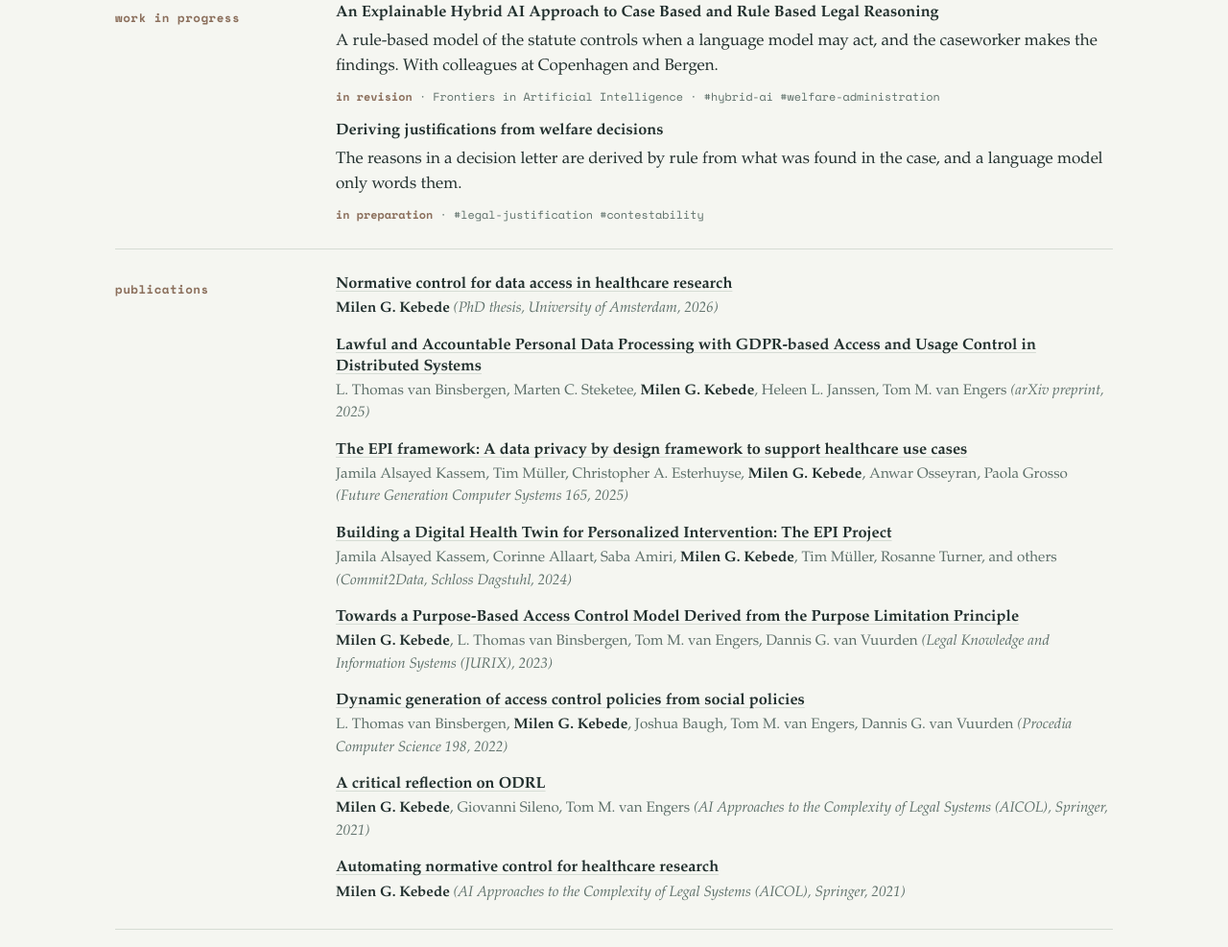
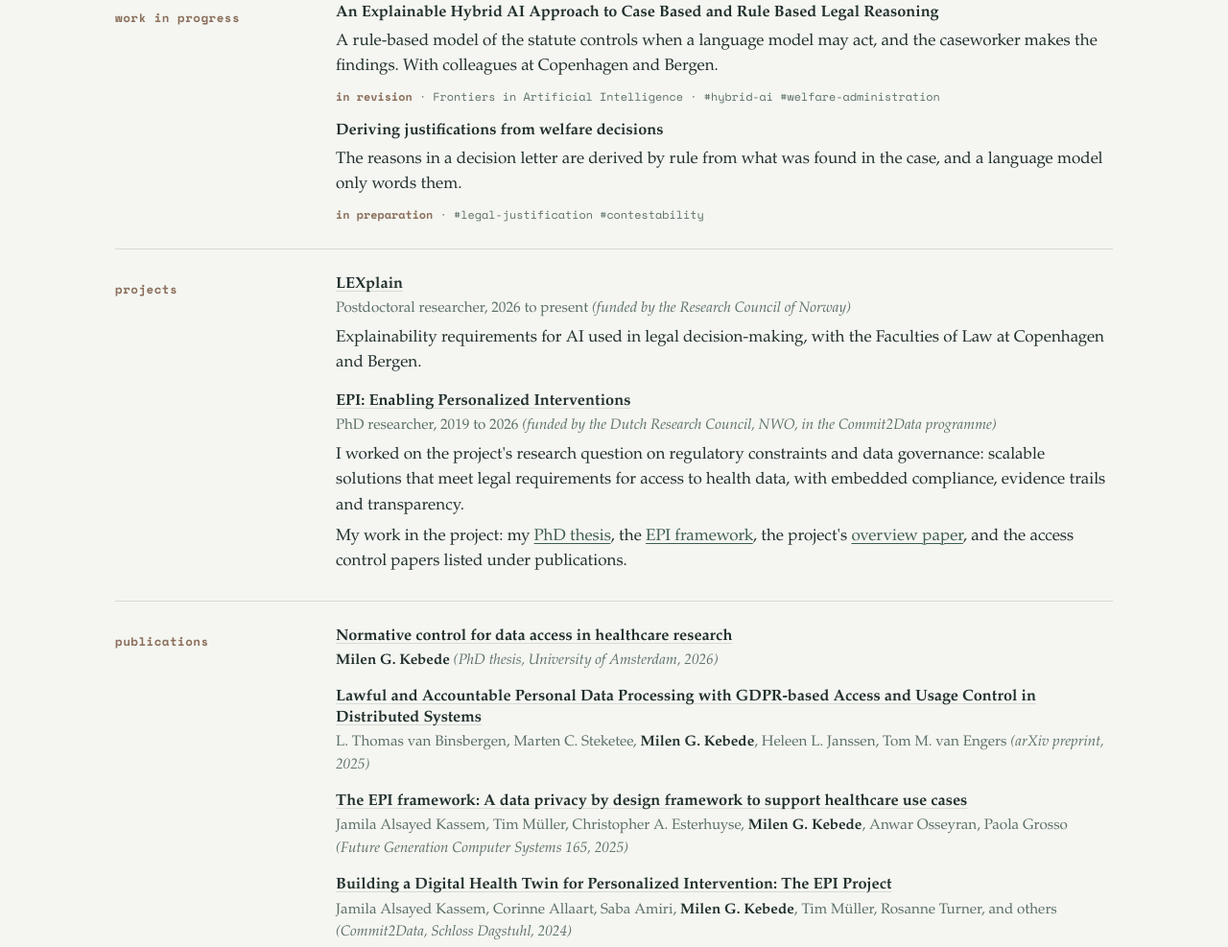
Before and after one commit to yemilen/yemilen.github.io, a plain HTML site: page index.html in a window 1280 px wide. Shown: the part 654-1641 px from the top of the page at 96% size. Drawn offline with Linux system fonts and the light colour scheme.

Commit message:
Add project

```diff
--- a/index.html
+++ b/index.html
@@ -24,8 +24,10 @@
 
         <nav class="jump" aria-label="On this page and elsewhere">
             <a href="#work">work in progress</a>
+            <a href="#projects">projects</a>
             <a href="#publications">publications</a>
             <a href="#teaching">teaching</a>
+            <a href="#service">service</a>
             <span class="gap"></span>
             <a href="#" class="email-link">email</a>
             <a href="https://scholar.google.com/citations?user=D28T4E0AAAAJ&hl=en" target="_blank" rel="noopener">scholar</a>
@@ -95,6 +97,35 @@
         </div>
     </section>
 
+    <section id="projects">
+        <h2>projects</h2>
+        <div>
+            <article class="entry">
+                <h3><a href="https://www.uib.no/en/research/research-projects/lexplain/project-group" target="_blank" rel="noopener">LEXplain</a></h3>
+                <p class="who">Postdoctoral researcher, 2026 to present <span class="where">(funded by the Research Council of Norway)</span></p>
+                <p class="what">
+                    Explainability requirements for AI used in legal decision-making, with the Faculties of Law
+                    at Copenhagen and Bergen.
+                </p>
+            </article>
+            <article class="entry">
+                <h3><a href="https://enablingpersonalizedinterventions.nl/" target="_blank" rel="noopener">EPI: Enabling Personalized Interventions</a></h3>
+                <p class="who">PhD researcher, 2019 to 2026 <span class="where">(funded by the Dutch Research Council, NWO, in the Commit2Data programme)</span></p>
+                <p class="what">
+                    I worked on the project's research question on regulatory constraints and data governance:
+                    scalable solutions that meet legal requirements for access to health data, with embedded
+                    compliance, evidence trails and transparency.
+                </p>
+                <p class="what">
+                    My work in the project: my <a href="papers/normative-control-thesis.html">PhD thesis</a>, the
+                    <a href="papers/epi-framework.html">EPI framework</a>, the project's
+                    <a href="papers/digital-health-twin.html">overview paper</a>, and the access control papers
+                    listed under publications.
+                </p>
+            </article>
+        </div>
+    </section>
+
     <section id="publications">
         <h2>publications</h2>
         <div>
@@ -154,6 +185,16 @@
         </div>
     </section>
 
+    <section id="service">
+        <h2>service</h2>
+        <div>
+            <p>
+                Programme committee member, JURIX 2026, the International Conference on Legal Knowledge and
+                Information Systems.
+            </p>
+        </div>
+    </section>
+
     </main>
 
     <footer>
```
